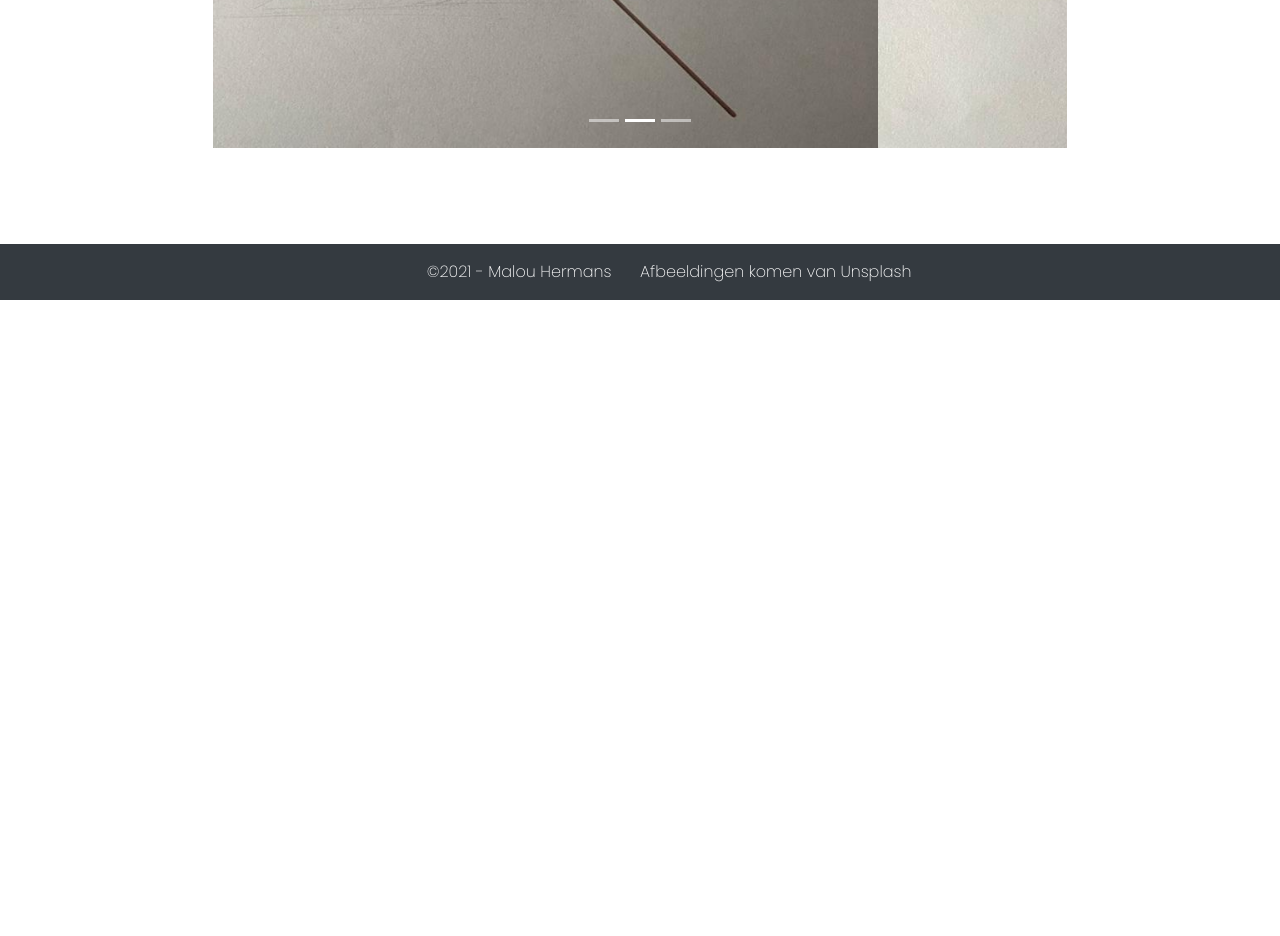
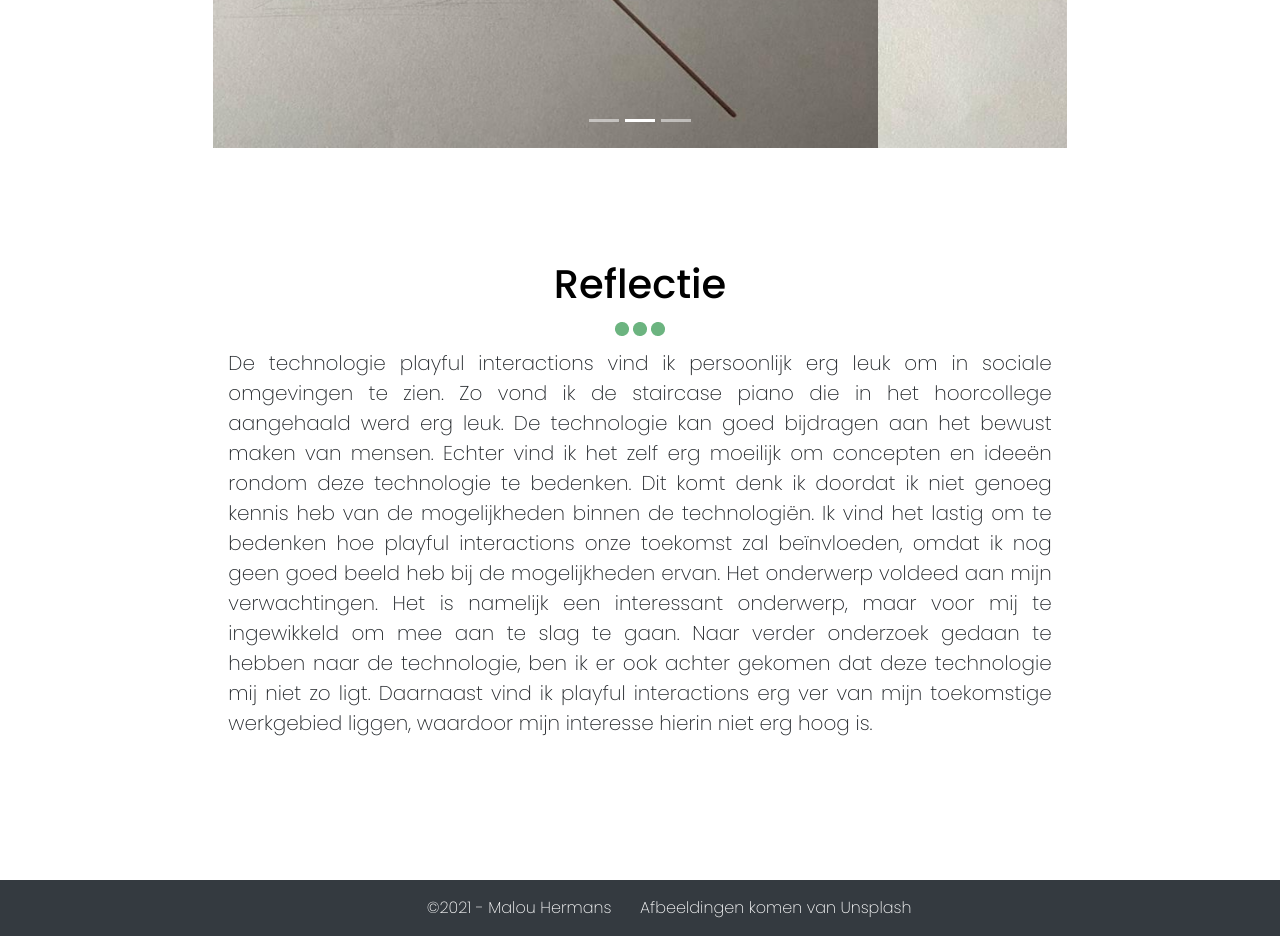
Before and after one commit to malouhermans/HCIPortfolio, a plain HTML site: page malouhermans/playfullinteractions.html in a window 1280 px wide. Shown: the part 3316-4252 px from the top of the page. Before the commit the page ends 3616 px from the top, so only its background shows below. Drawn offline with nearby package versions, Linux system fonts and the light colour scheme.

Commit message:
Playful interactions reflectie

```diff
--- a/malouhermans/playfullinteractions.html
+++ b/malouhermans/playfullinteractions.html
@@ -195,9 +195,33 @@
 <!-- Some extra white space -->
 <div class="row no-gutters mb-5"></div>
 
-<!-- Some extra white space -->
-<div class="row no-gutters mb-5"></div>
 
+<!-- Begin content -->
+<div class="row no-gutters">
+  <div class="col-0 col-md-0 col-lg-2"></div>
+  <div class="col-12 col-md-12 col-lg-8">
+    <div class="jumbotron jumbotron-fluid" id="jumbotron-home">
+      <div class="container">
+        <h1 class="display-6 text-center">Reflectie</h1>
+        <div class="row no-gutters">
+          <div class="col-5"></div>
+          <div class="col-2 text-center">
+            <img src="fotos/Ellipse.png" alt="ellipse">
+            <img src="fotos/Ellipse.png" alt="ellipse">
+            <img src="fotos/Ellipse.png" alt="ellipse">
+          </div>
+          <div class="col-5"></div>
+        </div>
+        <div class="row no-gutters mb-2"></div>
+        <p class="lead text-justify">
+        De technologie playful interactions vind ik persoonlijk erg leuk om in sociale omgevingen te zien. Zo vond ik de staircase piano die in het hoorcollege aangehaald werd erg leuk. De technologie kan goed bijdragen aan het bewust maken van mensen. Echter vind ik het zelf erg moeilijk om concepten en ideeën rondom deze technologie te bedenken. Dit komt denk ik doordat ik niet genoeg kennis heb van de mogelijkheden binnen de technologiën. Ik vind het lastig om te bedenken hoe playful interactions onze toekomst zal beïnvloeden, omdat ik nog geen goed beeld heb bij de mogelijkheden ervan. Het onderwerp voldeed aan mijn verwachtingen. Het is namelijk een interessant onderwerp, maar voor mij te ingewikkeld om mee aan te slag te gaan. Naar verder onderzoek gedaan te hebben naar de technologie, ben ik er ook achter gekomen dat deze technologie mij niet zo ligt. Daarnaast vind ik playful interactions erg ver van mijn toekomstige werkgebied liggen, waardoor mijn interesse hierin niet erg hoog is.
+        <br></br>
+
+        </div>
+    </div>
+  </div>
+  <div class="col-0 col-md-0 col-lg-2"></div>
+</div>
 
 <!-- begin laatste rij -->
 <div id="foot" class="row no-gutters">
```
